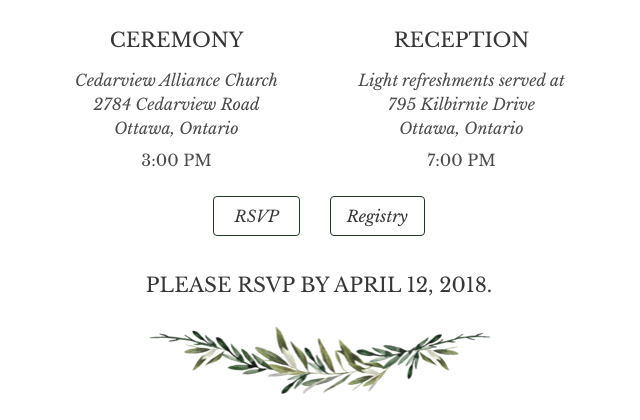
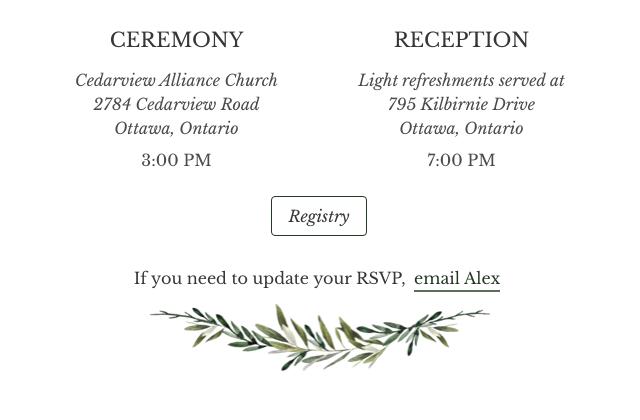
Before and after one commit to alexkcollier/wedding-rsvp-form, a website: page index.html in a window 1280 px wide. Shown: the part 552-972 px from the top of the page, without its empty margins (321-961 px from the left). After the commit the page ends 949 px from the top, so only its background shows below. Drawn offline with nearby package versions, Linux system fonts and the light colour scheme.

Commit message:
Closes RSVP

```diff
--- a/index.html
+++ b/index.html
@@ -34,6 +34,22 @@
     }
     .time { margin: 0.5em auto 0; }
     @media screen and (min-width:769px) {.locations {max-width:285px !important; min-width:285px !important;} }
+    .is-email-link {
+      box-shadow: inset 0 -2px 0 hsl(120, 14%, 39%);
+      -webkit-box-shadow: inset 0 -2px 0 hsl(120, 14%, 39%);
+      -moz-box-shadow:    inset 0 -2px 0 hsl(120, 14%, 39%);
+      color: rgb(34, 57, 34);
+      margin: 0 0.25em;
+      padding-bottom: 0.25em;
+      transition: all 200ms ease-in-out;
+    }
+    .is-email-link:hover, .is-email-link:active {
+      box-shadow: inset 0 -2px 0 transparent;
+      -webkit-box-shadow: inset 0 -2px 0 transparent;
+      -moz-box-shadow:    inset 0 -2px 0 transparent;
+      color: hsl(120, 14%, 39%);
+      padding-bottom: 0.4em;
+    }
   </style>
 </head>
 <body>
@@ -83,13 +99,20 @@
         <section class="columns">
           <div class="column">
             <p class="subtitle">
-              <a href="./rsvp.html" class="button" target="_blank" style="min-width:87px;">RSVP</a>
               <a href="https://thankfulregistry.com/laurieandalex" class="button" target="_blank">Registry</a>
             </p>
           </div>
         </section>
 
-        <h3 class="title is-size-5 is-uppercase">Please RSVP by April 12, 2018.</h3>
+        <h3 class="is-size-6">
+          If you need to update your RSVP,
+          <a
+            href="mailto:alexkcollier@gmail.com?subject=RSVP Update for your wedding"
+            target="_blank"
+            class="is-email-link">
+            email Alex
+          </a>
+        </h3>
 
         <img src="images/branch.png" style="transform: rotate(180deg);">
       </div>
```
Also changed, not shown: rsvp.html (deleted, +0 -32 lines).
